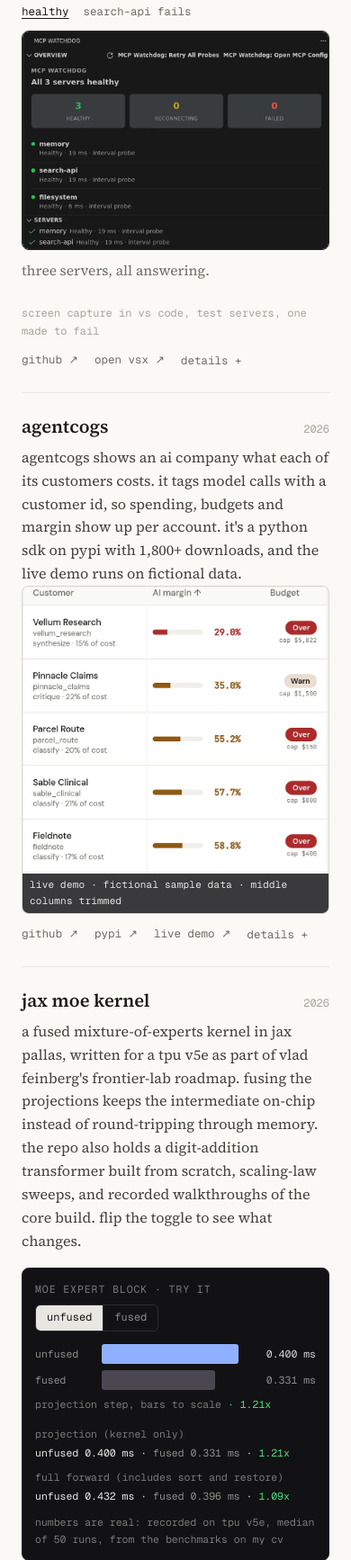
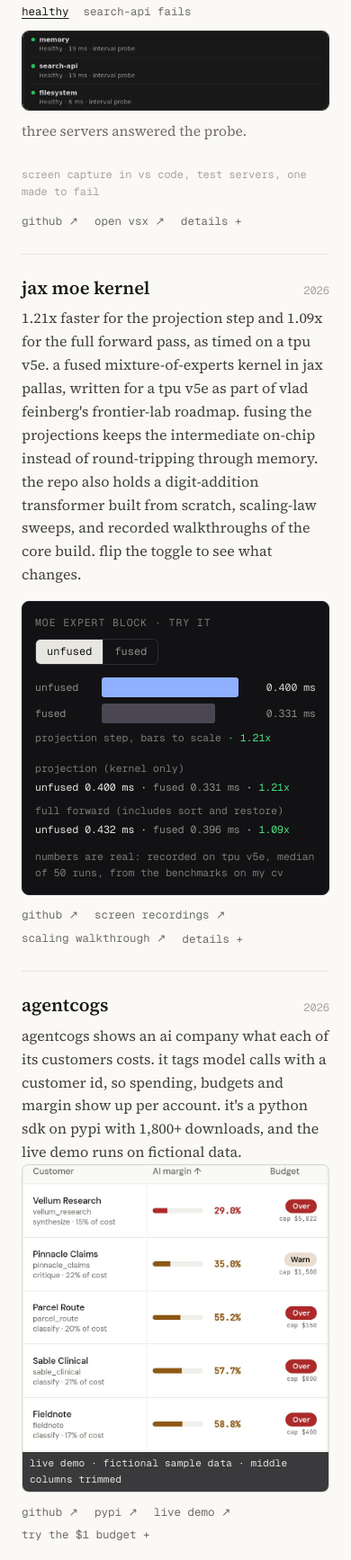
Before and after one commit to vaibhav11123/vaibhav11123.github.io, a plain HTML site: page index.html in a window 390 px wide. Shown: the part 912-2646 px from the top of the page at 90% size. Drawn offline with nearby package versions, Linux system fonts and the light colour scheme.

Commit message:
Crop Watchdog figure, lead JAX with measured results and move it second, label AgentCOGS details
Updated text descriptions for clarity and adjusted layout styles.

```diff
--- a/index.html
+++ b/index.html
@@ -64,7 +64,8 @@ h1{font-weight:600;font-size:52px;letter-spacing:-.01em;line-height:1.04}
 .tabs button:hover{color:var(--ink)}
 .tabs button.on{color:var(--ink);text-decoration:underline;text-underline-offset:3px}
 .step .shot{margin-top:10px;border:1px solid #2c2c2c;border-radius:8px;overflow:hidden;background:#1e1e1e}
-.step .shot img{display:block;width:100%;height:auto}
+.step .shot{aspect-ratio:1000/262}
+.step .shot img{display:block;width:100%;height:auto;margin-top:-34%}
 .scap{margin-top:10px;font-size:15.5px;color:var(--muted);min-height:3.2em}
 .cx{margin-top:10px;border:1px solid var(--line);border-radius:10px;padding:14px 10px 10px;background:var(--bg)}
 .cs{display:block;width:100%;height:auto;color:var(--ink)}
@@ -333,7 +334,7 @@ html[data-view=agent] .agent-url::before{content:" "}
             <div class="step" id="wdstep">
               <div class="tabs"><button class="on" type="button" data-i="0">healthy</button><button type="button" data-i="1">search-api fails</button></div>
               <div class="shot"><img id="wdimg" src="assets/1-wd-seq-healthy.webp" width="1000" height="712" alt="MCP Watchdog overview in VS Code with all three servers healthy"></div>
-              <p class="scap" id="wdcap">three servers, all answering.</p>
+              <p class="scap" id="wdcap">three servers answered the probe.</p>
               <p class="scap" style="margin-top:2px;font-family:'Geist Mono',ui-monospace,monospace;font-size:12px;color:var(--faint)">screen capture in vs code, test servers, one made to fail</p>
             </div>
             <div class="pl">
@@ -352,39 +353,8 @@ html[data-view=agent] .agent-url::before{content:" "}
         <li class="p">
           <span class="idx">02</span>
           <div class="pbody">
-            <div class="ph"><h3><a href="https://github.com/vaibhav11123/agentcogs">agentcogs</a></h3><span class="when">2026</span></div>
-            <p class="px">agentcogs shows an ai company what each of its customers costs. it tags model calls with a customer id, so spending, budgets and margin show up per account. it's a python sdk on pypi with 1,800+ downloads, and the live demo runs on fictional data.</p>
-            <figure class="figcover" data-cover="d-agentcogs" title="details hold the live-demo screenshot"><div class="rc rc-ac"><div class="rc-sc"><picture><source media="(max-width:560px)" srcset="assets/acg-customers-m.jpg"><img src="assets/acg-customers.jpg" alt="AgentCOGS customer view of its demo workspace: per-customer AI cost, fee, margin bars and budget status" width="1500" height="1009"></picture></div><span class="rc-tag">live demo &middot; fictional sample data<span class="rc-sw"> &middot; middle columns trimmed</span></span></div></figure>
-            <div class="pl">
-              <a href="https://github.com/vaibhav11123/agentcogs">github ↗<span class="agent-only agent-url">https://github.com/vaibhav11123/agentcogs</span></a>
-              <a href="https://pypi.org/project/agentcogs/">pypi ↗<span class="agent-only agent-url">https://pypi.org/project/agentcogs/</span></a>
-              <a href="https://agentcogs.vercel.app/">live demo ↗<span class="agent-only agent-url">https://agentcogs.vercel.app/</span></a>
-              <button class="details-btn" data-details="d-agentcogs" type="button">details +</button>
-            </div>
-            <ul class="details" id="d-agentcogs">
-              <li>per-customer cost attribution, monthly budgets and contribution margin per account</li>
-              <li>captures usage from openai and anthropic client calls, priced against a price book</li>
-              <li>the live demo runs on fictional data; self-host for real customers</li>
-              <li>public pypi counters include ci traffic</li>
-              <li class="simli"><div class="sim" id="acgsim" aria-label="simulation of the agentcogs budget check">
-                <div class="sh"><span>try the budget check<span class="tag">simulation · made-up costs</span></span><span class="seg" role="group" aria-label="enforcement"><button type="button" data-enf="0" class="on">enforcement off</button><button type="button" data-enf="1">on</button></span></div>
-                <div class="line" id="simline"></div>
-                <div class="chk" id="simchk"></div>
-                <div class="bar"><i id="simbar"></i></div>
-                <div class="acts"><button type="button" data-cost="5">small call $0.05</button><button type="button" data-cost="35">large call $0.35</button><button type="button" id="simreset">reset</button></div>
-                <div class="log" id="simlog" aria-live="polite"></div>
-                <p class="fine">simulation with made-up costs: no real model calls, no charges, nothing is sent anywhere. with enforcement on, a run is refused once spent plus a hold reaches the budget. the hold is the median cost of the last runs (zero until there are three), so a run can be refused before spend shows $1.00. it follows the check before each run in <a href="https://github.com/vaibhav11123/agentcogs/blob/main/src/agentcogs/budget.py">budget.py</a> and the status rule in <a href="https://github.com/vaibhav11123/agentcogs/blob/main/backend/app/services/budget_hold.py">budget_hold.py</a>. calls running at the same time, or a failed budget lookup, behave differently.</p>
-              </div></li>
-              <li class="proof"><figure class="fig"><img src="assets/acg-cover.png" data-zoom alt="AgentCOGS demo dashboard: AI margin 74.6 percent in green, fee minus AI cost, cost-over-time chart, and a red alert that one customer ends the month deep negative, on fictional sample data"><figcaption class="figcap"><span class="tag">sample demo data</span>the live demo on fictional data</figcaption></figure></li>
-            </ul>
-          </div>
-        </li>
-
-        <li class="p">
-          <span class="idx">03</span>
-          <div class="pbody">
             <div class="ph"><h3><a href="https://github.com/vaibhav11123/jax-transformer-vlad">jax moe kernel</a></h3><span class="when">2026</span></div>
-            <p class="px">a fused mixture-of-experts kernel in jax pallas, written for a tpu v5e as part of vlad feinberg's frontier-lab roadmap. fusing the projections keeps the intermediate on-chip instead of round-tripping through memory. the repo also holds a digit-addition transformer built from scratch, scaling-law sweeps, and recorded walkthroughs of the core build. flip the toggle to see what changes.</p>
+            <p class="px">1.21x faster for the projection step and 1.09x for the full forward pass, as timed on a tpu v5e. a fused mixture-of-experts kernel in jax pallas, written for a tpu v5e as part of vlad feinberg's frontier-lab roadmap. fusing the projections keeps the intermediate on-chip instead of round-tripping through memory. the repo also holds a digit-addition transformer built from scratch, scaling-law sweeps, and recorded walkthroughs of the core build. flip the toggle to see what changes.</p>
                         <div class="fuse">
               <input type="checkbox" id="fuse-tgl" class="fuse-input" aria-label="toggle between unfused and fused kernel diagram">
               <div class="fuse-bar">
@@ -416,6 +386,37 @@ html[data-view=agent] .agent-url::before{content:" "}
 
           </div>
         </li>
+        <li class="p">
+          <span class="idx">03</span>
+          <div class="pbody">
+            <div class="ph"><h3><a href="https://github.com/vaibhav11123/agentcogs">agentcogs</a></h3><span class="when">2026</span></div>
+            <p class="px">agentcogs shows an ai company what each of its customers costs. it tags model calls with a customer id, so spending, budgets and margin show up per account. it's a python sdk on pypi with 1,800+ downloads, and the live demo runs on fictional data.</p>
+            <figure class="figcover" data-cover="d-agentcogs" title="details hold the live-demo screenshot"><div class="rc rc-ac"><div class="rc-sc"><picture><source media="(max-width:560px)" srcset="assets/acg-customers-m.jpg"><img src="assets/acg-customers.jpg" alt="AgentCOGS customer view of its demo workspace: per-customer AI cost, fee, margin bars and budget status" width="1500" height="1009"></picture></div><span class="rc-tag">live demo &middot; fictional sample data<span class="rc-sw"> &middot; middle columns trimmed</span></span></div></figure>
+            <div class="pl">
+              <a href="https://github.com/vaibhav11123/agentcogs">github ↗<span class="agent-only agent-url">https://github.com/vaibhav11123/agentcogs</span></a>
+              <a href="https://pypi.org/project/agentcogs/">pypi ↗<span class="agent-only agent-url">https://pypi.org/project/agentcogs/</span></a>
+              <a href="https://agentcogs.vercel.app/">live demo ↗<span class="agent-only agent-url">https://agentcogs.vercel.app/</span></a>
+              <button class="details-btn" data-details="d-agentcogs" type="button">try the $1 budget +</button>
+            </div>
+            <ul class="details" id="d-agentcogs">
+              <li>per-customer cost attribution, monthly budgets and contribution margin per account</li>
+              <li>captures usage from openai and anthropic client calls, priced against a price book</li>
+              <li>the live demo runs on fictional data; self-host for real customers</li>
+              <li>public pypi counters include ci traffic</li>
+              <li class="simli"><div class="sim" id="acgsim" aria-label="simulation of the agentcogs budget check">
+                <div class="sh"><span>try the budget check<span class="tag">simulation · made-up costs</span></span><span class="seg" role="group" aria-label="enforcement"><button type="button" data-enf="0" class="on">enforcement off</button><button type="button" data-enf="1">on</button></span></div>
+                <div class="line" id="simline"></div>
+                <div class="chk" id="simchk"></div>
+                <div class="bar"><i id="simbar"></i></div>
+                <div class="acts"><button type="button" data-cost="5">small call $0.05</button><button type="button" data-cost="35">large call $0.35</button><button type="button" id="simreset">reset</button></div>
+                <div class="log" id="simlog" aria-live="polite"></div>
+                <p class="fine">simulation with made-up costs: no real model calls, no charges, nothing is sent anywhere. with enforcement on, a run is refused once spent plus a hold reaches the budget. the hold is the median cost of the last runs (zero until there are three), so a run can be refused before spend shows $1.00. it follows the check before each run in <a href="https://github.com/vaibhav11123/agentcogs/blob/main/src/agentcogs/budget.py">budget.py</a> and the status rule in <a href="https://github.com/vaibhav11123/agentcogs/blob/main/backend/app/services/budget_hold.py">budget_hold.py</a>. calls running at the same time, or a failed budget lookup, behave differently.</p>
+              </div></li>
+              <li class="proof"><figure class="fig"><img src="assets/acg-cover.png" data-zoom alt="AgentCOGS demo dashboard: AI margin 74.6 percent in green, fee minus AI cost, cost-over-time chart, and a red alert that one customer ends the month deep negative, on fictional sample data"><figcaption class="figcap"><span class="tag">sample demo data</span>the live demo on fictional data</figcaption></figure></li>
+            </ul>
+          </div>
+        </li>
+
       </ol>
 
       <div class="label" style="margin-top:56px">everything else<span class="hint">the rest, filterable</span></div>
@@ -600,7 +601,7 @@ html[data-view=agent] .agent-url::before{content:" "}
     b.onclick=function(){
       var d=document.getElementById(b.getAttribute('data-details'));
       var open=d.classList.toggle('open');
-      b.textContent=open?'details –':'details +';
+      b.textContent=b.textContent.replace(/ [+–]$/,'')+(open?' –':' +');
       b.setAttribute('aria-expanded',open?'true':'false');
     };
   });
@@ -623,7 +624,7 @@ html[data-view=agent] .agent-url::before{content:" "}
   (function(){
     var f=['assets/1-wd-seq-healthy.webp','assets/1-wd-seq-fail.webp'];
     var alt=['MCP Watchdog overview in VS Code with all three servers healthy','MCP Watchdog overview in VS Code: search-api retrying after the process closed the connection'];
-    var cap=['three servers, all answering.',"search-api stops answering. watchdog names the cause: the process closed the connection. it can't see the editor's own connection to the server, so that part reads unknown."];
+    var cap=['three servers answered the probe.',"then search-api stopped responding. watchdog names the cause: the process closed the connection. it can't see the editor's own connection to the server, so that part reads unknown."];
     var st=document.getElementById('wdstep');if(st){var bs=st.querySelectorAll('.tabs button'),im=document.getElementById('wdimg'),cp=document.getElementById('wdcap');
       Array.prototype.forEach.call(bs,function(b){b.onclick=function(){var i=+b.getAttribute('data-i');Array.prototype.forEach.call(bs,function(x){x.classList.toggle('on',x===b)});im.src=f[i];im.alt=alt[i];cp.textContent=cap[i]}})}
     var c=document.getElementById('circ');if(c){Array.prototype.forEach.call(c.querySelectorAll('.tabs button'),function(b){b.onclick=function(){c.classList.toggle('src',b.getAttribute('data-v')==='src');Array.prototype.forEach.call(c.querySelectorAll('.tabs button'),function(x){x.classList.toggle('on',x===b)})}})}
@@ -652,7 +653,7 @@ html[data-view=agent] .agent-url::before{content:" "}
   });
 
   // deep links for previews: ?expand=d-watchdog
-  var ex=q.get('expand');if(ex){var el=document.getElementById(ex);if(el){el.classList.add('open');var btn=document.querySelector('[data-details="'+ex+'"]');if(btn)btn.textContent='details –';}}
+  var ex=q.get('expand');if(ex){var el=document.getElementById(ex);if(el){el.classList.add('open');var btn=document.querySelector('[data-details="'+ex+'"]');if(btn)btn.textContent=btn.textContent.replace(/ [+–]$/,'')+' –';}}
 
   // wordmark scramble (jhey.dev mechanism: letters resolve out of noise)
   var wm=document.getElementById('wordmark'),orig=wm.textContent,pool='!<>-_\\/[]{}=+*^?#';
```
